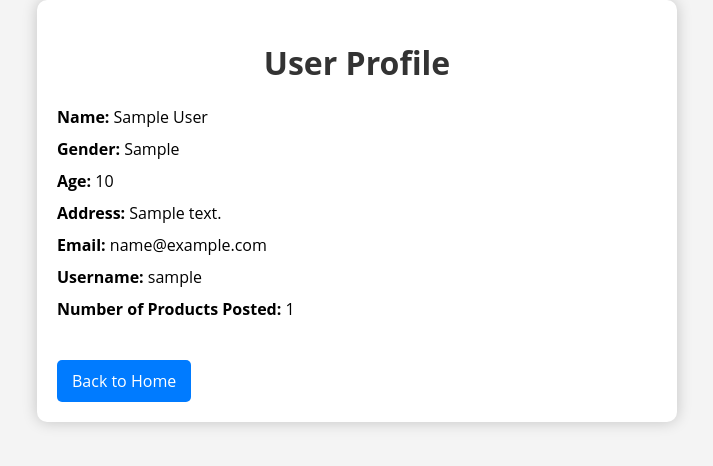
After one commit to Emad-Mohamed14/Smart_Deals, a Flask app: page /user_profile in a window 1280 px wide. The commit adds this page. Shown: the top 466 px of the page, without its empty margins (283-996 px from the left). Run offline with Flask 3, Linux system fonts and the light colour scheme; the visitor is signed in with stand-in values (Sample User, id 1); tables that the repository leaves empty or names only in its code hold one stand-in row (values such as "Sample post"); some libraries are stand-ins or nearby versions.

Commit message:
Profile Success

```diff
--- a/app.py
+++ b/app.py
@@ -146,29 +146,63 @@ def post_product():
 
     return render_template('post_product.html')
 
+@app.route('/user_profile', methods=['GET'])
+def user_profile():
+    if 'user_id' not in session:
+        return redirect(url_for('login'))
+
+    user_id = session['user_id']
+
+    # Fetch user information and the count of products from the database
+    cur = mysql.connection.cursor()
+    cur.execute("""
+        SELECT name, gender, age, address, email, username, COUNT(products.id) as product_count
+        FROM users
+        LEFT JOIN products ON users.id = products.owner_id
+        WHERE users.id = %s
+        GROUP BY users.id
+    """, (user_id,))
+    user_info = cur.fetchone()
+
+    cur.close()
+
+    if user_info:
+        name, gender, age, address, email, username, product_count = user_info
+    else:
+        name = gender = age = address = email = username = product_count = None
+
+    return render_template('user_profile.html',
+                           name=name,
+                           gender=gender,
+                           age=age,
+                           address=address,
+                           email=email,
+                           username=username,
+                           product_count=product_count)
+
+@app.route('/product_details/<int:product_id>')
+def product_details(product_id):
+    cur = mysql.connection.cursor()
+    cur.execute('SELECT * FROM products WHERE id = %s', (product_id,))
+    product = cur.fetchone()
+    cur.close()
+
+    if product:
+        return render_template('product_details.html', product=product)
+    else:
+        return "Product not found", 404
 
 @app.route('/first_webpage')
 def first_webpage():
-    return render_template('first_webpage.html')
+    cur = mysql.connection.cursor()
+    cur.execute("SELECT * FROM products")  # Adjust the query as needed
+    products = cur.fetchall()  # Get all products
+    cur.close()
+    return render_template('first_webpage.html', products=products)
 
 @app.route('/second')
 def second():
     return render_template('second.html')
 
-@app.route('/product/<int:product_id>')
-def product_details(product_id):
-    cur = mysql.connection.cursor()
-    cur.execute('SELECT * FROM products WHERE id = %s', (product_id,))
-    product = cur.fetchone()
-
-    if product:
-        cur.execute('SELECT username FROM users WHERE id = %s', (product[5],))  # Get seller info
-        seller = cur.fetchone()
-        return render_template('second.html', product=product, seller=seller)
-
-    return "Product not found", 404  # Handle case if product not found
-
-# Add more routes as needed
-
 if __name__ == '__main__':
     app.run(debug=True)
--- a/static/CSS/styles.css
+++ b/static/CSS/styles.css
@@ -6,7 +6,7 @@ body {
 }
 
 .site-header {
-    background-image: url('../static/imgfol/img.png');
+    background-image: url('../imgfol/img.png');
     background-size: cover;
     background-position: center;
     background-repeat: no-repeat;
@@ -86,7 +86,7 @@ body {
 }
 
 .background {
-    background-image: url('../static/imgfol/back.jpg');
+    background-image: url('../imgfol/back.jpg');
     background-size: cover;
     background-position: center;
     background-repeat: no-repeat;
@@ -198,3 +198,43 @@ body {
     color: white;
     background-color: #f34848;
 }
+
+
+/* User Profile Styles */
+.profile-container {
+    max-width: 600px;
+    margin: 0 auto;
+    padding: 20px;
+    background-color: #ffffff;
+    border-radius: 10px;
+    box-shadow: 0 0 15px rgba(0, 0, 0, 0.2);
+}
+
+.profile-title {
+    text-align: center;
+    color: #333;
+}
+
+.profile-info {
+    margin: 20px 0;
+    font-size: 16px;
+}
+
+.profile-info p {
+    margin: 10px 0;
+}
+
+.back-button {
+    display: inline-block;
+    background-color: #007bff;
+    color: white;
+    padding: 10px 15px;
+    border-radius: 5px;
+    text-decoration: none;
+    text-align: center;
+    margin-top: 20px;
+}
+
+.back-button:hover {
+    background-color: #0056b3;
+}
--- /dev/null
+++ b/templates/user_profile.html
@@ -0,0 +1,25 @@
+<!-- user_profile.html -->
+<!DOCTYPE html>
+<html lang="en">
+<head>
+    <meta charset="UTF-8">
+    <meta name="viewport" content="width=device-width, initial-scale=1.0">
+    <link rel="stylesheet" href="../static/CSS/styles.css"> <!-- Add your CSS file if needed -->
+    <title>User Profile</title>
+</head>
+<body>
+    <div class="profile-container">
+        <h1 class="profile-title">User Profile</h1>
+        <div class="profile-info">
+            <p><strong>Name:</strong> <span id="user-name">{{ name }}</span></p>
+            <p><strong>Gender:</strong> <span id="user-gender">{{ gender }}</span></p>
+            <p><strong>Age:</strong> <span id="user-age">{{ age }}</span></p>
+            <p><strong>Address:</strong> <span id="user-address">{{ address }}</span></p>
+            <p><strong>Email:</strong> <span id="user-email">{{ email }}</span></p>
+            <p><strong>Username:</strong> <span id="user-username">{{ username }}</span></p>
+            <p><strong>Number of Products Posted:</strong> <span id="user-product-count">{{ product_count }}</span></p>
+        </div>
+        <a class="back-button" href="{{ url_for('first_webpage') }}">Back to Home</a>
+    </div>
+</body>
+</html>
```
Also changed, not shown: templates/first_webpage.html (+61 -3 lines), templates/product_details.html (added, +54 -0 lines), static/imgfol/profile_icon.jpg (added).
